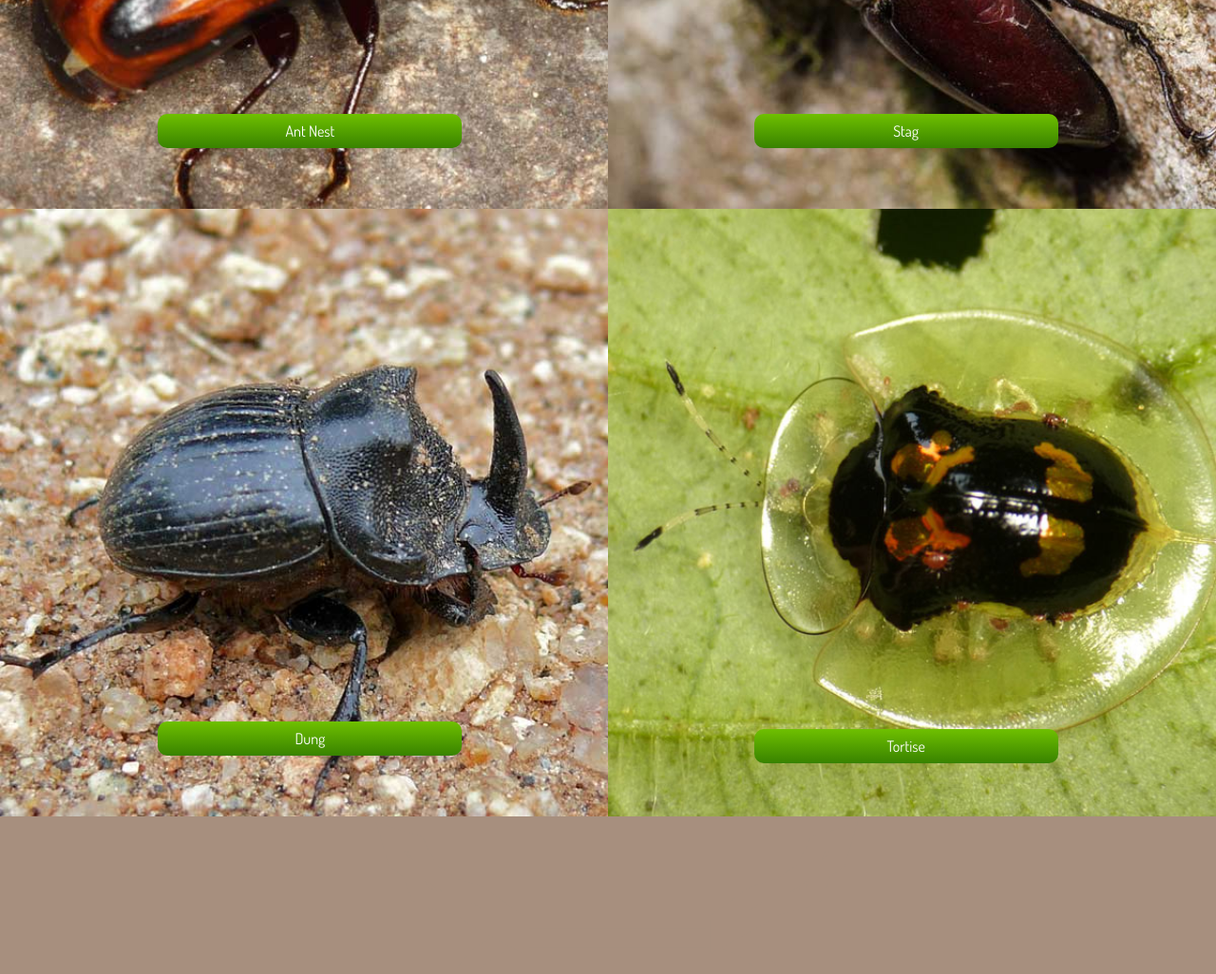
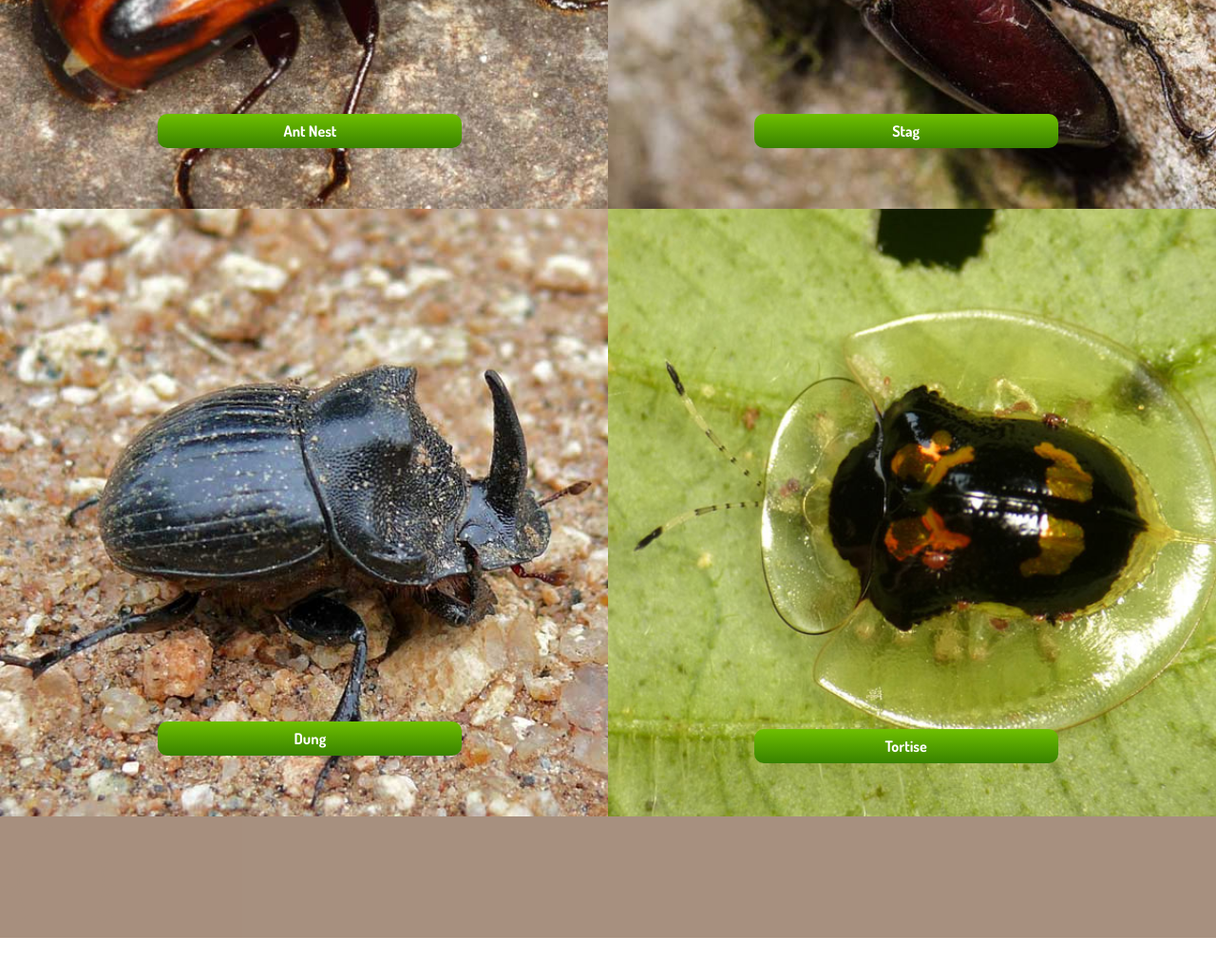
Before and after one commit to erynjones/assignment7, a plain HTML site: page assignment-7/index.html in a window 1280 px wide. Shown: the part 1380-2406 px from the top of the page at 95% size. After the commit the page ends 2368 px from the top, so only its background shows below. Drawn offline with Linux system fonts and the light colour scheme.

Commit message:
more css done

```diff
--- a/assignment-7/css/main.css
+++ b/assignment-7/css/main.css
@@ -22,6 +22,7 @@ h1 {
   font-size: 3rem;
   margin: 0;
   padding: .5em;
+  font-weight: bold;
 }
 
 header {
@@ -46,12 +47,18 @@ nav a {
   opacity: 0.5;
   text-decoration: none;
   text-align: center;
+  font-weight: bold;
 }
 
 a:hover {
   background-color: #512200;
   opacity: .75;
   color: white;
+}
+
+div a:hover {
+  background-image: linear-gradient(to bottom, #214D00, #388200);
+  opacity: 1;
 }
 
 nav ol {
@@ -68,6 +75,7 @@ p {
   width: 100%;
   bottom: 0em;
   font-size: 1.75em;
+  font-weight: bold;
 }
 
 .rocks {
@@ -117,6 +125,7 @@ img {
   left: 13%;
   width: 25%;
   text-align: center;
+  font-weight: bold;
 }
 
 .btn-2 {
@@ -132,6 +141,7 @@ img {
   right: 13%;
   width: 25%;
   text-align: center;
+  font-weight: bold;
 }
 
 .btn-3 {
@@ -147,6 +157,7 @@ img {
   left: 13%;
   width: 25%;
   text-align: center;
+  font-weight: bold;
 }
 
 .btn-4 {
@@ -162,6 +173,7 @@ img {
   right: 13%;
   width: 25%;
   text-align: center;
+  font-weight: bold;
 }
 
 .btn-1:hover {
@@ -182,3 +194,8 @@ footer {
   opacity: 0.5;
   clear: both;
 }
+
+.graphic {
+  width: 10%;
+  opacity: 1;
+}
--- a/assignment-7/index.html
+++ b/assignment-7/index.html
@@ -43,7 +43,7 @@
     </div>
 </div>
 <footer>
-  <img src="images/beetle.svg" alt="graphic of beetle">
+  <img class="graphic" src="images/beetle.svg" alt="graphic of beetle">
 </footer>
 </main
 </body>
```
